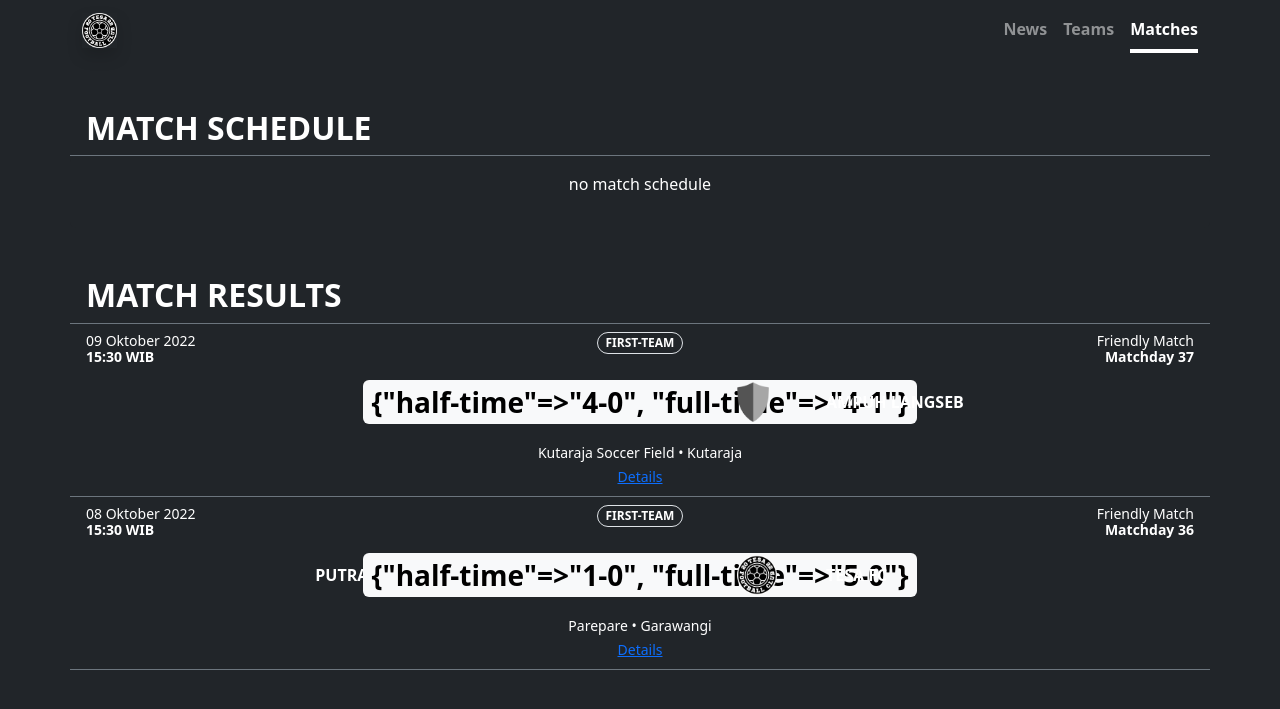
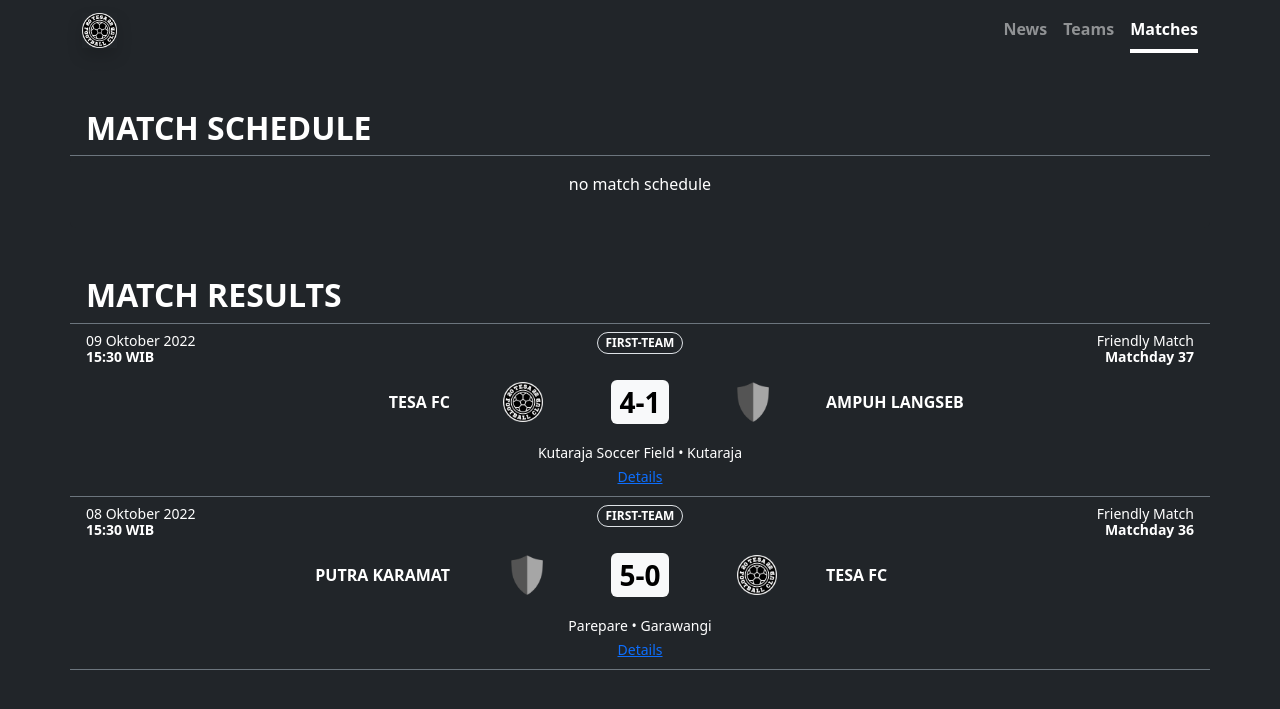
Before and after one commit to tesafc/tesafc.github.io, a Jekyll site: the page built from matches.html, in a window 1280 px wide. Shown: the top 709 px of the page. Built offline with Jekyll 4.4.1, drawn with Linux system fonts in a browser that asks for light colours.

Commit message:
Update matches.html

```diff
--- a/matches.html
+++ b/matches.html
@@ -86,7 +86,7 @@ title: matches
                 <img src="{% if match.home-team.logo %}{{ match.home-team.logo | relative_url }}{% else %}{{ '/assets/img/logo/logo-blank.png' | relative_url }}{% endif %}" alt="" class="text-end" width="auto" height="40">
               </div>
               <div class="col-2 d-flex justify-content-center align-items-center">
-                <p class="badge text-center text-bg-light fs-3 fw-bolder p-2 mb-0">{{ match.result.score }}</p>
+                <p class="badge text-center text-bg-light fs-3 fw-bolder p-2 mb-0">{{ match.result.score.full-time }}</p>
               </div>
               <div class="col-1 d-flex justify-content-start align-items-center">
                 <img src="{% if match.away-team.logo %}{{ match.away-team.logo | relative_url }}{% else %}{{ '/assets/img/logo/logo-blank.png' | relative_url }}{% endif %}" alt="" class="text-start" width="auto" height="40">
```
